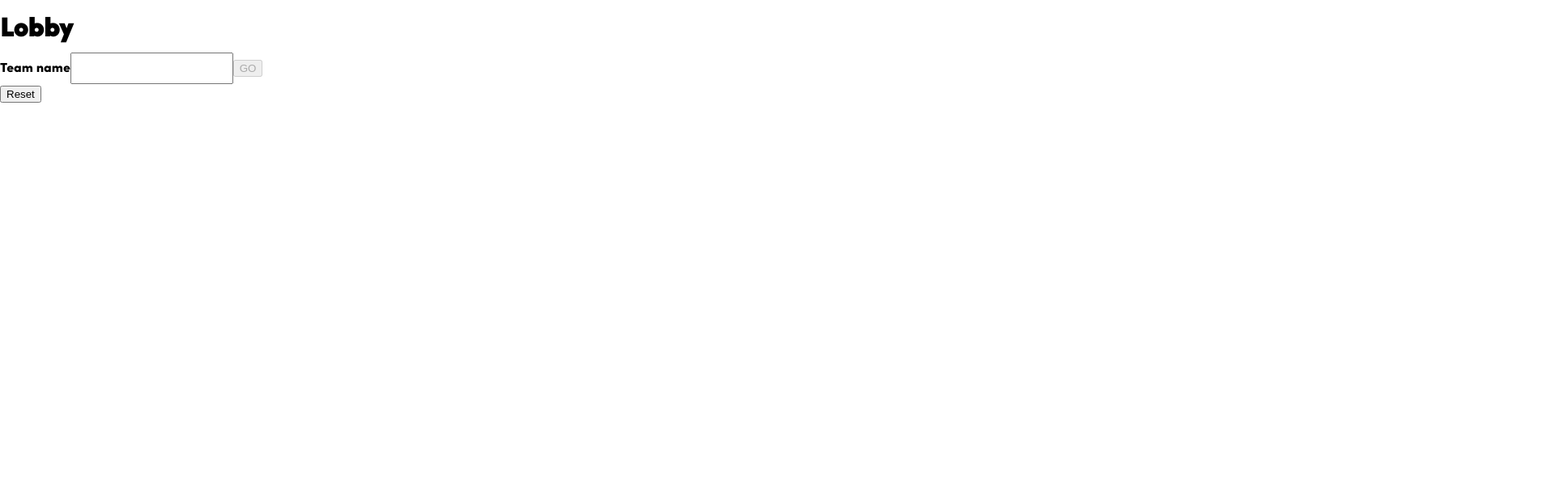
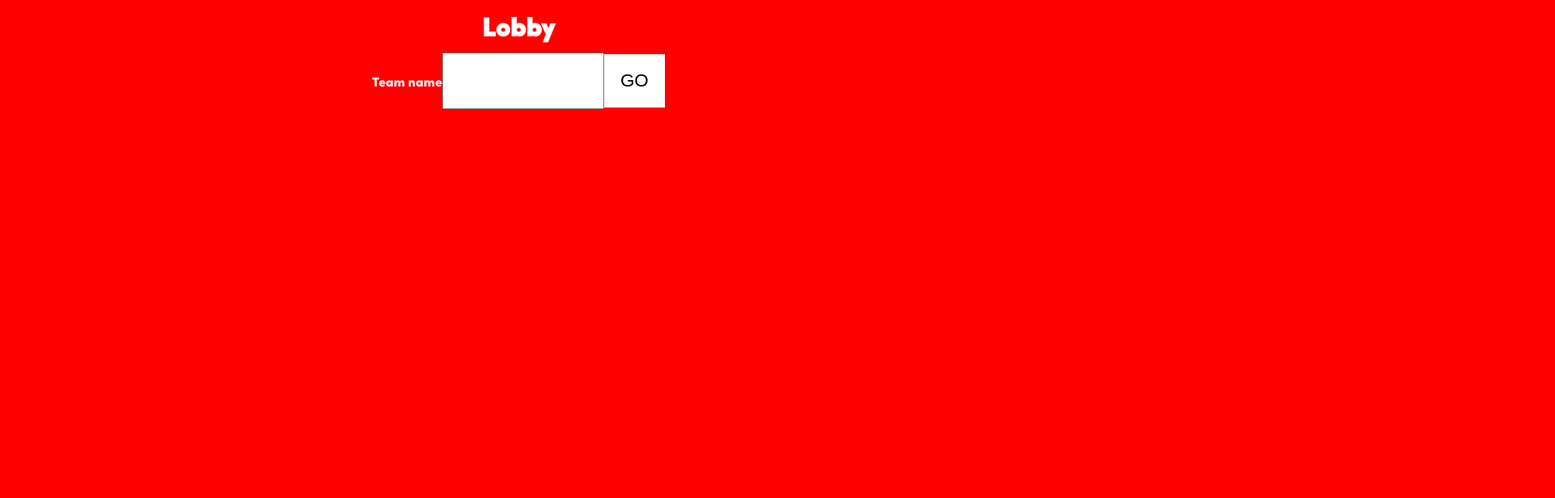
Before and after one commit to andyshora/office-treasure-hunt, a website: page static/index.html in a window 1280 px wide. Shown: the top 616 px of the page at 81% size, 1920 px wide, since content can reach past the window. Drawn offline with Linux system fonts and the light colour scheme.

Commit message:
Question styles

```diff
--- a/static/css/main.css
+++ b/static/css/main.css
@@ -27,27 +27,47 @@
 }
 
 html {
-  width: 1920px;
-  height: 1080px;
   padding: 0;
   margin: 0;
 }
 
 body {
   /*background: url(/static/images/4.jpg) 0 0 no-repeat;*/
-  width: 1920px;
-  height: 1080px;
-  overflow: hidden;
   margin: 0;
   padding: 0;
   position: relative;
   font-family: 'SofiaProBlack';
   line-height: 1.4em;
   font-size: 16px;
-
+  background: red;
+  color: white;
+  text-align: center;
 }
 
 input[type=text] {
-  padding: 10px;
-  font-style: 3em;
+  padding: 20px;
+  font-size: 1.4em;
+  outline: none;
+  max-width: 200px;
 }
+
+button {
+  background: white;
+  color: black;
+  font-size: 1.4em;
+  padding: 20px;
+  border: none;
+}
+
+
+.question-module {
+  background: red;
+}
+
+.reset {
+  position: fixed;
+  bottom: 10px;
+  right: 10px;
+  padding: 5px !important;
+  font-size: .8em !important;
+}
--- a/static/index.html
+++ b/static/index.html
@@ -17,9 +17,13 @@
 </head>
 <body ng-controller="MainCtrl">
   <lobby ng-show="!teamName"></lobby>
-  <p ng-show="teamName">Welcome, {{teamName}}!</p>
-  <button ng-click="resetHunt()">Reset</button>
-  <section ng-show="question && teamName">
+  <p ng-show="teamName && question && question.number==1">Welcome, {{teamName}}!</p>
+  <button ng-click="resetHunt()" class="reset">Reset</button>
+  <section ng-show="teamName && !question">
+    <h1>Please go to the start of the quiz!</h1>
+    <p>You'll find the first beacon by the presentation screen. Good luck!</p>
+  </section>
+  <section ng-show="teamName && question">
     <question
       number="{{question.number}}"
       type="{{question.question.type}}"
--- a/static/js/app.js
+++ b/static/js/app.js
@@ -18,7 +18,12 @@
     $rootScope.teamName = HuntService.getTeamName();
 
     $scope.resetHunt = function() {
-      HuntService.resetHunt();
+      var ans = confirm("Are you sure you want to start the whole hunt again?");
+      if (ans) {
+        HuntService.resetHunt();
+        window.location = '/';
+      }
+
     };
 
   });
--- a/static/js/modules/question/question-directive.js
+++ b/static/js/modules/question/question-directive.js
@@ -19,7 +19,7 @@
       },
       link: function(scope) {
         scope.number = parseInt(scope.number, 10);
-
+        scope.wrongMessage = '';
       },
       controller: function($scope, $rootScope, HuntService) {
         $scope.complete = HuntService.isQuestionComplete($scope.number);
@@ -34,7 +34,10 @@
 
           if (success) {
             HuntService.setQuestionComplete($scope.number);
+            $scope.wrongMessage = '';
             $scope.complete = true;
+          } else {
+            $scope.wrongMessage = 'Nope! try again';
           }
 
         };
--- a/static/js/modules/question/question-template.html
+++ b/static/js/modules/question/question-template.html
@@ -4,7 +4,7 @@
 
   <div class="question-module__question" ng-show="!error && !complete">
     <div ng-show="type=='text'">
-      <h1>{{text}}</h1>
+      <h1>Question {{number}}. {{text}}</h1>
       <div class="question-module__answer">
         <input type="text" ng-model="userAnswer"><button ng-click="checkAnswer()">Go</button>
       </div>
@@ -15,14 +15,17 @@
     <div ng-show="type=='image'">
       <img ng-src="{{imageUrl}}" alt="">
     </div>
+
+    <p ng-show="wrongMessage">{{wrongMessage}}</p>
   </div>
   <div class="question-module__next" ng-show="complete">
+    <p>Well done! Now, the next location is...</p>
     <div ng-show="nextType=='text'">
       <h1>{{nextText}}</h1>
     </div>
   </div>
 
 
-  <p>Complete: {{complete}}</p>
+  <!-- <p>Complete: {{complete}}</p> -->
 
 </div>
--- a/static/js/services/hunt-service.js
+++ b/static/js/services/hunt-service.js
@@ -12,22 +12,22 @@
           type: 'text',
           text: 'She\'s light on her feet, but what\'s her middle name?'
         },
-        answer: 'Jane',
+        answer: 'Louise',
         success: {
           type: 'text',
-          text: 'Now go to some place'
+          text: 'somewhere breakfast is served!'
         }
       },
       '#brownbear': {
         number: 2,
         question: {
           type: 'text',
-          text: 'What color are brown bears?'
+          text: 'Which house would one appear in front of a magistrate nearby?'
         },
-        answer: 'Brown',
+        answer: 'Taylor House',
         success: {
           type: 'text',
-          text: 'Now go to some place'
+          text: 'somewhere I might find postits'
         }
       }
     };
```
